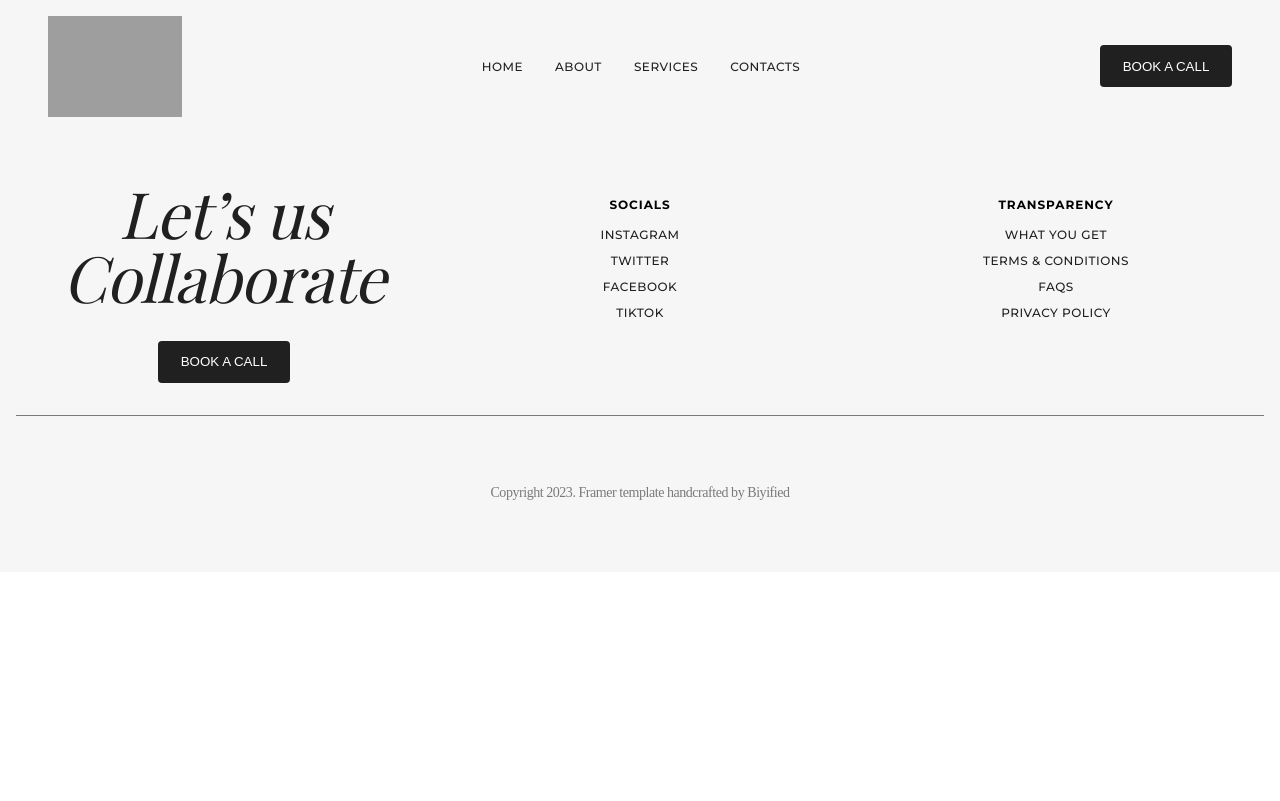
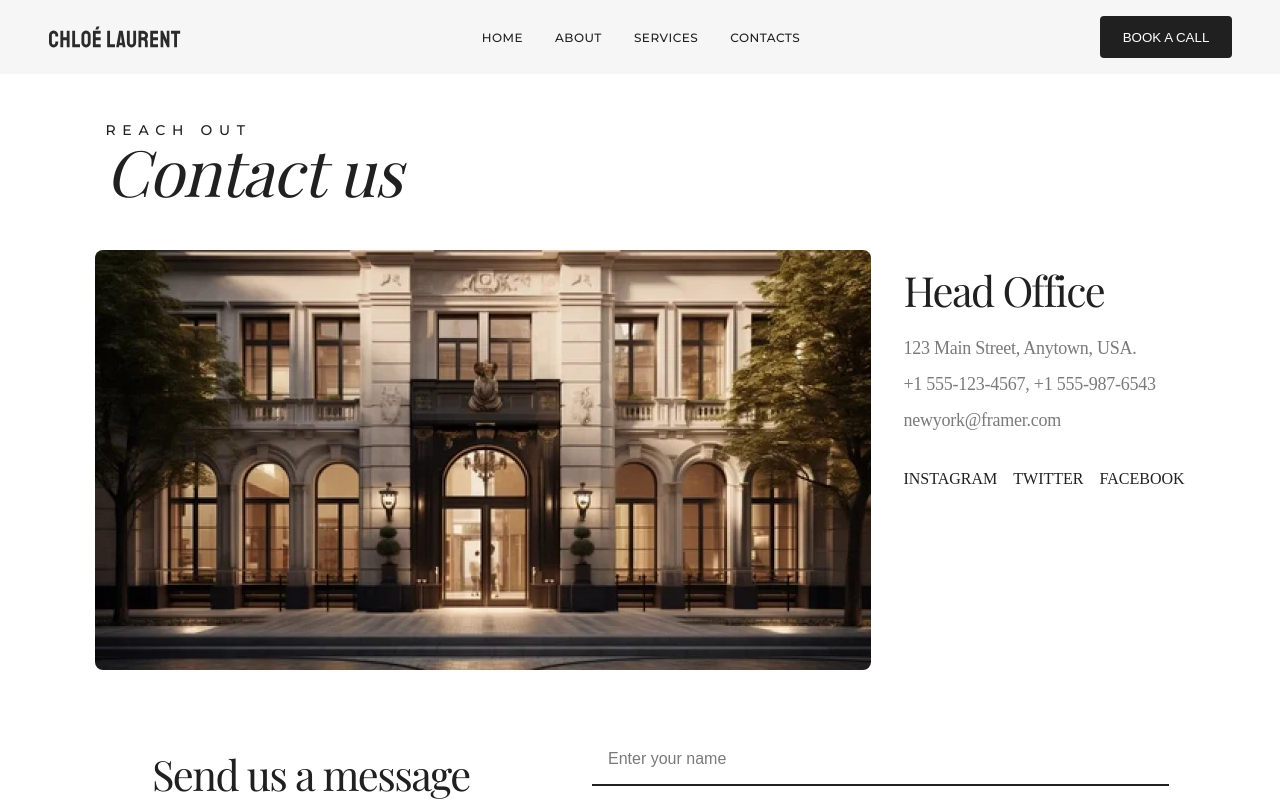
Before and after one commit to ValeriiaPiskunova/art-studio, a React (Vite) app: page /art-studio/contacts in a window 1280 px wide. Shown: the top 801 px of the page. Built offline with nearby package versions, Linux system fonts and the light colour scheme; grey boxes are pictures that could not be loaded; a web font is replaced by a local one.

Commit message:
path fixed

```diff
--- a/src/App.jsx
+++ b/src/App.jsx
@@ -18,10 +18,10 @@ function App() {
       <Header />
       <main className="main">
         <Routes>
-          <Route path="/" element={<Home />} />
-          <Route path="/about" element={<About />} />
-          <Route path="/services" element={<Services />} />
-          <Route path="/contacts" element={<Contacts />} />
+          <Route path="/art-studio" element={<Home />} />
+          <Route path="/art-studio/about" element={<About />} />
+          <Route path="/art-studio/services" element={<Services />} />
+          <Route path="/art-studio/contacts" element={<Contacts />} />
         </Routes>
       </main>
       <Footer />
--- a/src/components/CTAButton/CTAButton.jsx
+++ b/src/components/CTAButton/CTAButton.jsx
@@ -6,7 +6,7 @@ const CTAButton = ({ transparent }) => {
   const navigate = useNavigate();
 
   const handleClick = () => {
-    navigate("/contacts");
+    navigate("/art-studio/contacts");
   };
 
   return (
--- a/src/components/Header/Header.jsx
+++ b/src/components/Header/Header.jsx
@@ -17,22 +17,22 @@ const Header = () => {
       <nav className={`header__nav nav ${isOpen ? "nav-open" : ""}`}>
         <ul className="nav__list">
           <li className="nav__list-item">
-            <Link to="/" onClick={toggleMenu}>
+            <Link to="/art-studio" onClick={toggleMenu}>
               Home
             </Link>
           </li>
           <li className="nav__list-item">
-            <Link to="/about" onClick={toggleMenu}>
+            <Link to="/art-studio/about" onClick={toggleMenu}>
               About
             </Link>
           </li>
           <li className="nav__list-item">
-            <Link to="/services" onClick={toggleMenu}>
+            <Link to="/art-studio/services" onClick={toggleMenu}>
               Services
             </Link>
           </li>
           <li className="nav__list-item">
-            <Link to="/contacts" onClick={toggleMenu}>
+            <Link to="/art-studio/contacts" onClick={toggleMenu}>
               Contacts
             </Link>
           </li>
--- a/vite.config.js
+++ b/vite.config.js
@@ -3,5 +3,6 @@ import react from "@vitejs/plugin-react";
 
 // https://vitejs.dev/config/
 export default defineConfig({
+  base: "/art-studio",
   plugins: [react()],
 });
```
